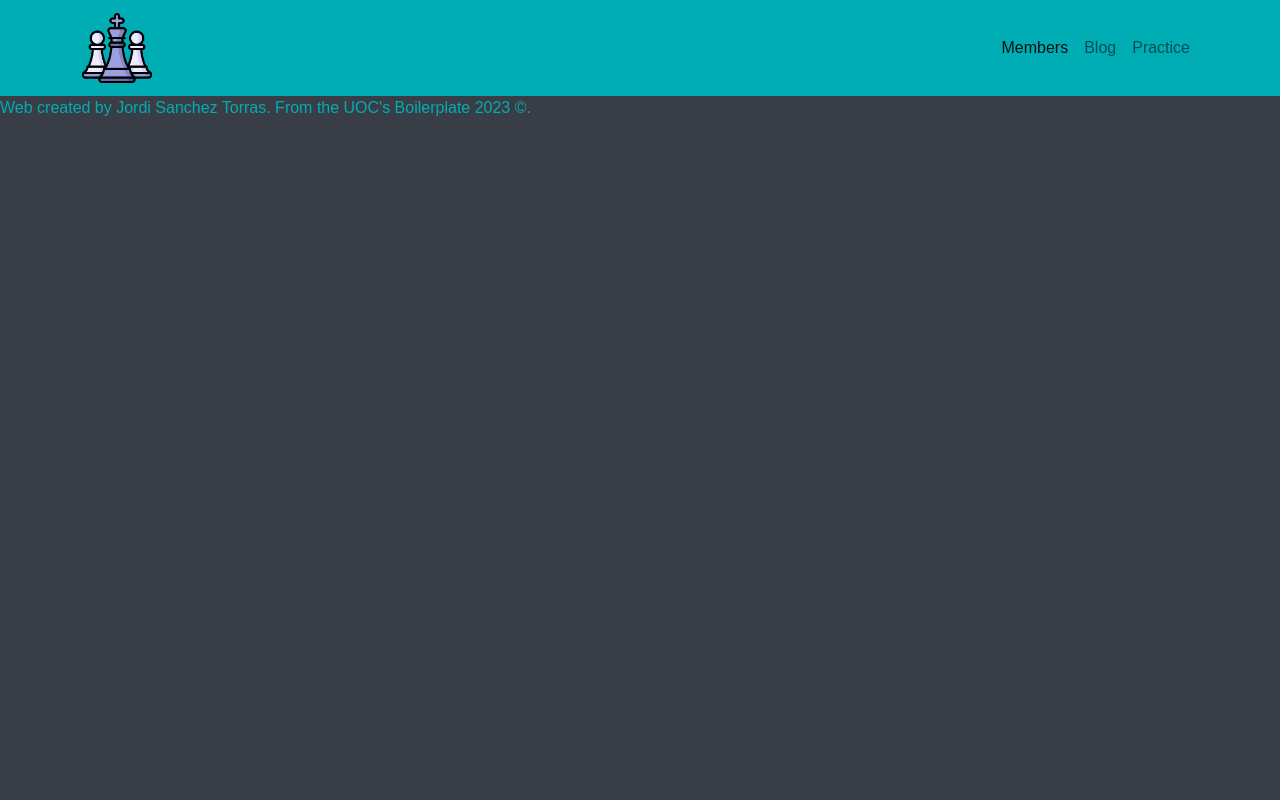
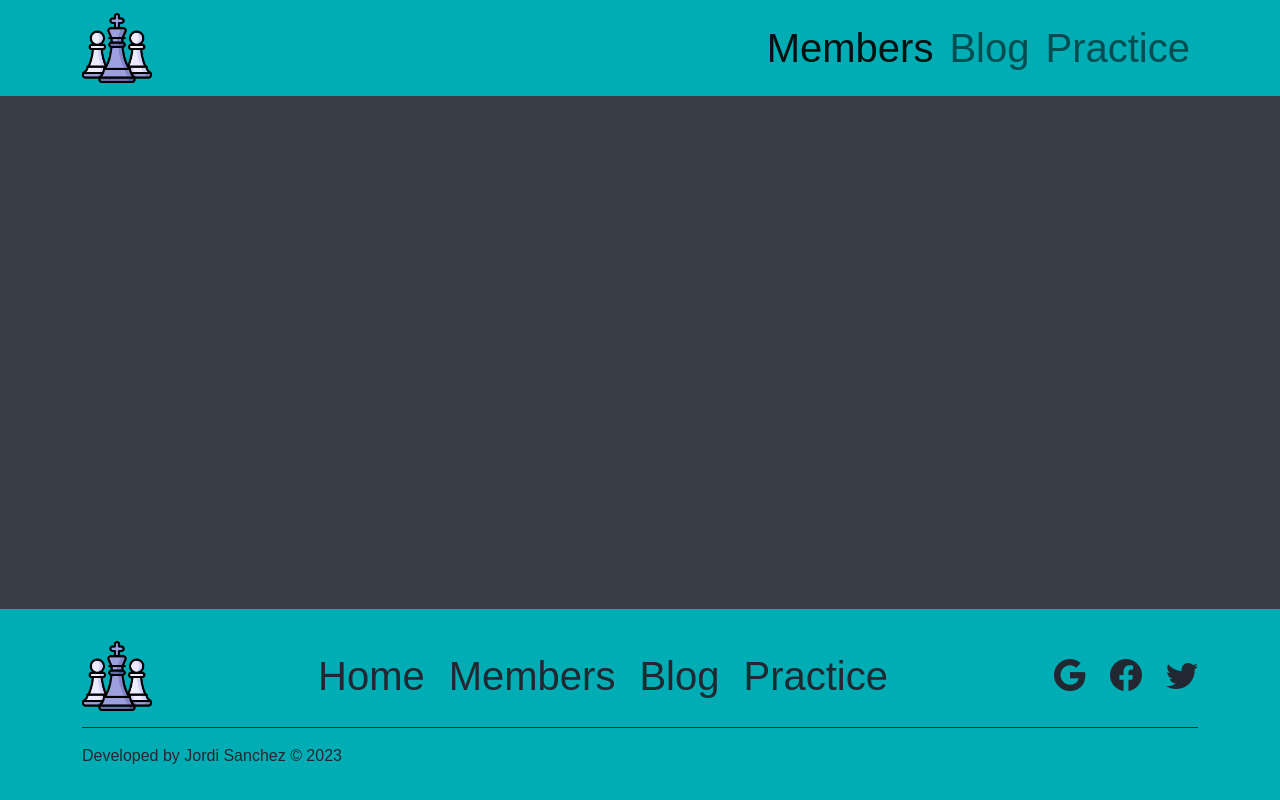
Before and after one commit to jorditosa/escacs-pec2, a website built with Parcel: page src/index.html in a window 1280 px wide. Built offline with nearby package versions, Linux system fonts and the light colour scheme; files whose address does not match are found by name; a web font is replaced by a local one.

Commit message:
creado footer

```diff
--- a/package.json
+++ b/package.json
@@ -50,6 +50,7 @@
   "dependencies": {
     "@popperjs/core": "^2.11.7",
     "bootstrap": "^5.2.3",
+    "bootstrap-icons": "^1.10.4",
     "marked": "^4.3.0",
     "stylelint-scss": "^4.6.0",
     "zero-md": "^2.4.0"
--- a/src/assets/styles/layouts/_home.scss
+++ b/src/assets/styles/layouts/_home.scss
@@ -20,3 +20,12 @@ body {
   width: 100%;
   max-width: 70px;
 }
+
+.bi {
+  font-size: 2rem;
+  color: $dark;
+
+  &:hover {
+    color: $light;
+  }
+}
--- a/src/assets/styles/main.scss
+++ b/src/assets/styles/main.scss
@@ -14,10 +14,8 @@
  * see: https://v2.parceljs.org/features/module-resolution/
  * see commented examples below
  */
-// import bootrap sass from node_modules
-@import "bootstrap/scss/bootstrap";
-// @import "some-node-module";
-// @import "@some-company/some-node-module";
+
+@import "~bootstrap/scss/bootstrap";
 
 /**
  * Import layouts
--- a/src/index.html
+++ b/src/index.html
@@ -6,6 +6,7 @@
     <meta name="viewport" content="width=device-width">
     <link rel="icon" href="./assets/images/logo.png" type="image/x-icon">
     <link rel="stylesheet" type="text/css" href="./assets/styles/main.scss"><!-- do not remove this line! -->
+    <link rel="stylesheet" href="https://cdn.jsdelivr.net/npm/bootstrap-icons@1.10.4/font/bootstrap-icons.css">
     <title>UOC Boilerplate</title>
     <script type="module" src="/node_modules/zero-md/dist/zero-md.min.js"></script>
   </head>
--- a/src/views/footer.html
+++ b/src/views/footer.html
@@ -1,3 +1,45 @@
-<footer>
-    Web created by Jordi Sanchez Torras. From the UOC's Boilerplate 2023 &copy;.
+<footer class="footer mt-auto py-3 bg-secondary">
+    <div class="container">
+        <div class="d-flex flex-column flex-md-row justify-content-between align-items-center py-3">
+            <a class="navbar-brand" href="#">
+                <img src="./assets/images/logo.png" alt="Logo Escacs" class="logo">
+            </a>
+            <div class="text-dark display-6">
+                <ul class="navbar-nav d-flex flex-column flex-md-row gap-4">
+                    <li class="nav-item">
+                        <a class="nav-link" aria-current="page" href="#">Home</a>
+                    </li>
+                    <li class="nav-item">
+                        <a class="nav-link" aria-current="page" href="#">Members</a>
+                    </li>
+                    <li class="nav-item">
+                        <a class="nav-link" href="#">Blog</a>
+                    </li>
+                    <li class="nav-item">
+                        <a class="nav-link" href="#">Practice</a>
+                    </li>
+                </ul>
+            </div>
+            <div class="text-dark">
+                <ul class="navbar-nav d-flex flex-column flex-md-row gap-4">
+                    <li class="nav-item">
+                        <a class="nav-link" href="#">
+                            <i class="bi bi-google"></i>
+                        </a>
+                    </li>
+                    <li class="nav-item">
+                        <a class="nav-link" aria-current="page" href="#">
+                            <i class="bi bi-facebook"></i>
+                        </a>
+                    </li>
+                    <li class="nav-item">
+                        <a class="nav-link" aria-current="page" href="#">
+                            <i class="bi bi-twitter"></i>
+                        </a>
+                    </li>
+                </ul>
+            </div>
+        </div>
+        <p class="py-3 m-0 border-top border-dark text-dark">Developed by Jordi Sanchez &copy; 2023</p>
+    </div>
 </footer>
--- a/src/views/header.html
+++ b/src/views/header.html
@@ -9,7 +9,7 @@
                 <span class="navbar-toggler-icon"></span>
             </button>
             <div class="collapse navbar-collapse justify-content-end" id="navbarNav">
-                <ul class="navbar-nav">
+                <ul class="navbar-nav display-6">
                     <li class="nav-item">
                         <a class="nav-link active" aria-current="page" href="#">Members</a>
                     </li>
```
Also changed, not shown: 3 other files.
